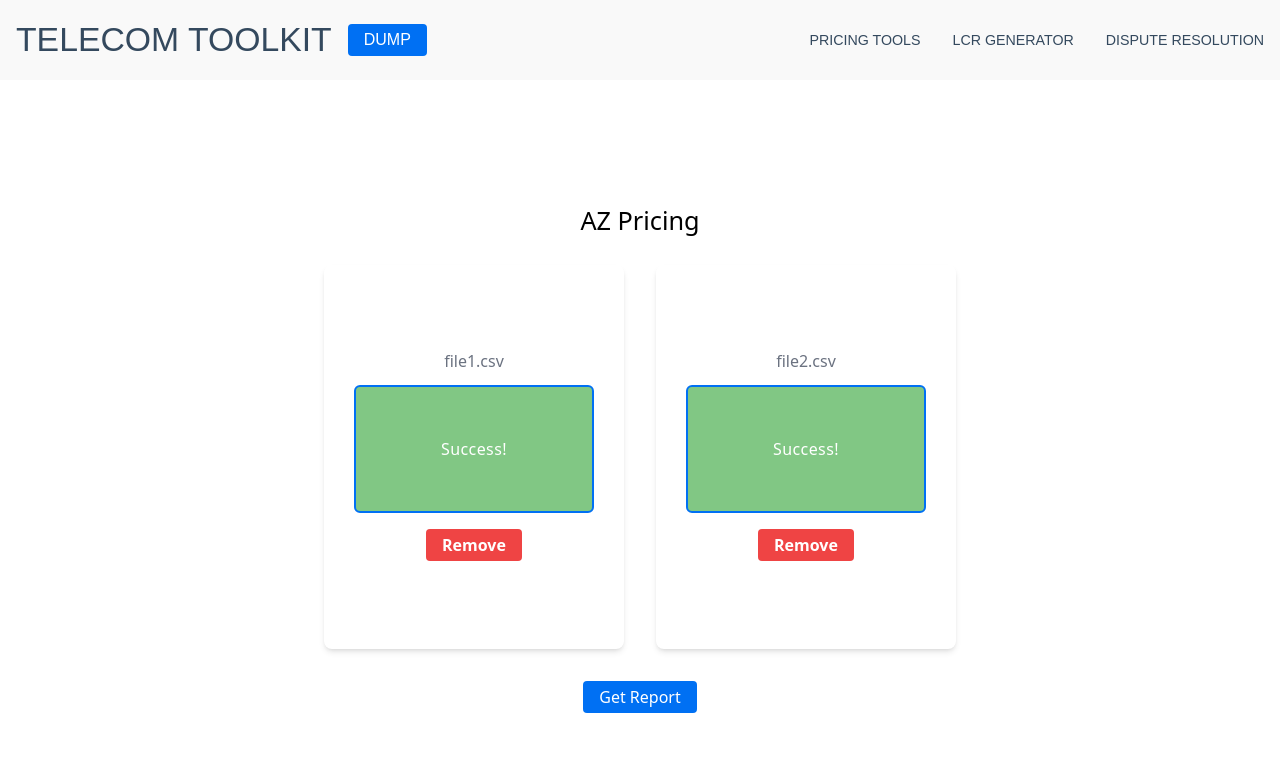
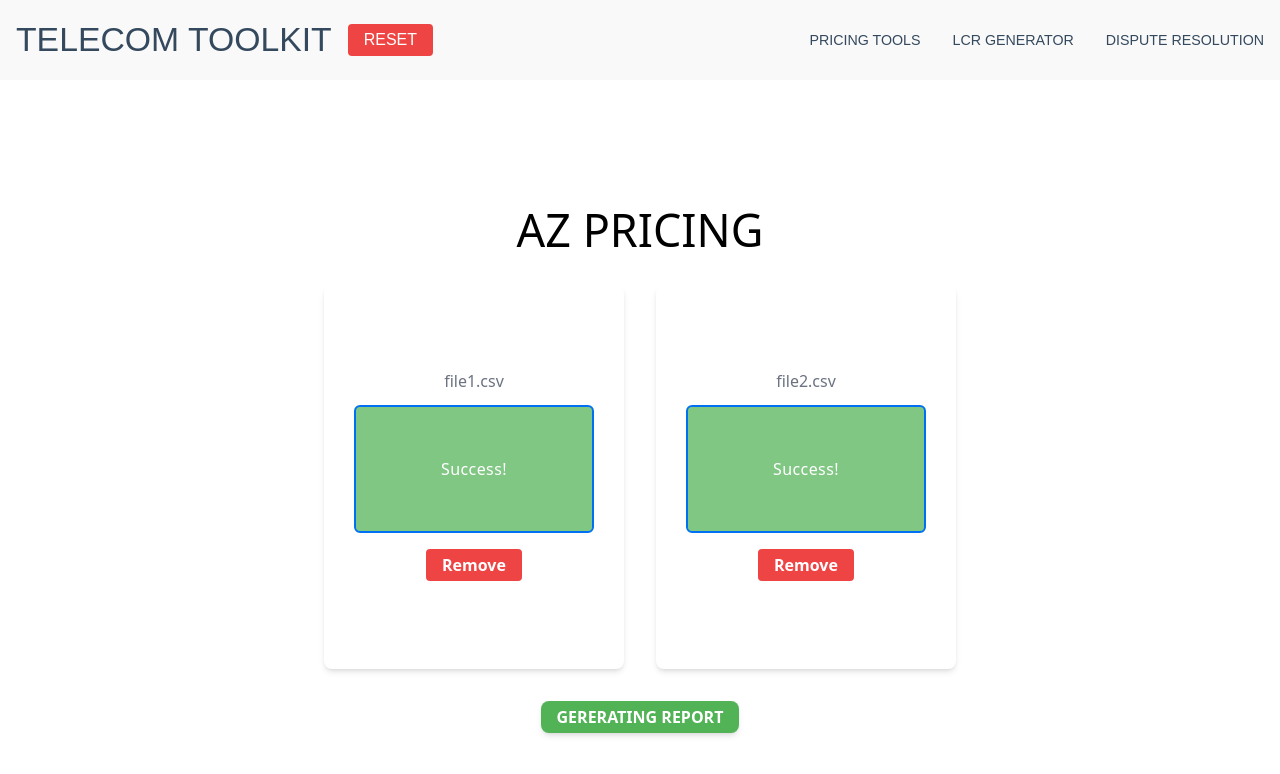
Before and after one commit to kdjordan/voip-accelerator, a Vue app: page / in a window 1280 px wide. Both pictures are taken after a click on the button "Get Report". Shown: the top 774 px of the page. Built offline with nearby package versions, Linux system fonts and the light colour scheme.

Commit message:
added reset dbs after report done

```diff
--- a/src/App.vue
+++ b/src/App.vue
@@ -135,4 +135,20 @@
 	.hover\:bg-blue-600:hover {
 		background-color: #005bb5;
 	}
+	.pulse {
+		background-color: #4caf50; /* Initial background color */
+		animation: pulse 1s infinite;
+	}
+
+	@keyframes pulse {
+		0% {
+			background-color: #4caf50; /* Initial color */
+		}
+		50% {
+			background-color: #81c784; /* Midpoint color */
+		}
+		100% {
+			background-color: #4caf50; /* Initial color */
+		}
+	}
 </style>
--- a/src/components/DumpDbButton.vue
+++ /dev/null
@@ -1,61 +0,0 @@
-<template>
-	<button
-		@click="dumpDB"
-		class="bg-blue-500 text-white py-2 px-4 rounded hover:bg-blue-600 transition text-center ml-4"
-	>
-		DUMP
-	</button>
-</template>
-
-<script setup lang="ts">
-	function dumpDB() {
-		deleteUS();
-		deleteAZ();
-		localStorage.clear();
-		setTimeout(() => {
-			window.location.reload();
-		}, 1000);
-	}
-
-	function deleteUS() {
-		const deleteRequest = window.indexedDB.deleteDatabase('us');
-
-		deleteRequest.onsuccess = function () {
-			console.log(`Deleted database US successfully.`);
-		};
-
-		deleteRequest.onerror = function (event) {
-			console.error(
-				`Error deleting database US:`,
-				deleteRequest.error
-			);
-		};
-
-		deleteRequest.onblocked = function () {
-			console.warn(
-				`Deletion of database US is blocked. Close all connections.`
-			);
-		};
-	}
-
-	function deleteAZ() {
-		const deleteRequest = window.indexedDB.deleteDatabase('az');
-
-		deleteRequest.onsuccess = function () {
-			console.log(`Deleted database AZ successfully.`);
-		};
-
-		deleteRequest.onerror = function (event) {
-			console.error(
-				`Error deleting database AZ:`,
-				deleteRequest.error
-			);
-		};
-
-		deleteRequest.onblocked = function () {
-			console.warn(
-				`Deletion of database AZ is blocked. Close all connections.`
-			);
-		};
-	}
-</script>
--- a/src/components/TheHeader.vue
+++ b/src/components/TheHeader.vue
@@ -4,7 +4,13 @@
       <div>
         <h1 class="uppercase lg:text-sizeXl">Telecom Toolkit</h1>
       </div>
-      <DumpBtn />
+      <button
+      @click="deleteIndexedDBDatabases(['az', 'us'])"
+			class="bg-red-500 text-white py-2 px-4 rounded hover:bg-red-600 transition ml-4"
+		>
+			RESET
+		</button>
+
       <div class="ml-auto relative">
         <ul class="flex gap-8 whitespace-nowrap text-sizeSm uppercase">
           <li class="relative">
@@ -47,7 +53,8 @@
 
 <script setup lang="ts">
 import { ref, onMounted, onBeforeUnmount } from 'vue';
-import DumpBtn from './DumpDbButton.vue';
+import { deleteIndexedDBDatabases } from '@/utils/resetIndexDb';
+// const { deleteDataBase } = useIndexedDB();
 
 const isDropdownOpen = ref(false);
 
@@ -66,6 +73,10 @@ const handleClickOutside = (event: MouseEvent) => {
   }
 };
 
+function deleteAllDBs() {
+
+}
+
 onMounted(() => {
   document.addEventListener('click', handleClickOutside);
 });
--- a/src/components/UploadComponent.vue
+++ b/src/components/UploadComponent.vue
@@ -244,21 +244,4 @@
 		border-color: inherit; /* Disable hover effect */
 		cursor: not-allowed; /* Optionally change the cursor to indicate disabled state */
 	}
-
-	.pulse {
-		background-color: #4caf50; /* Initial background color */
-		animation: pulse 1s infinite;
-	}
-
-	@keyframes pulse {
-		0% {
-			background-color: #4caf50; /* Initial color */
-		}
-		50% {
-			background-color: #81c784; /* Midpoint color */
-		}
-		100% {
-			background-color: #4caf50; /* Initial color */
-		}
-	}
 </style>
--- a/src/composables/useIndexDB.ts
+++ b/src/composables/useIndexDB.ts
@@ -164,6 +164,7 @@ export default function useIndexedDB() {
   return {
     storeInIndexedDB,
     loadFromIndexedDB,
-    deleteObjectStore
+    deleteObjectStore,
+
   };
 }
--- a/src/utils/resetIndexDb.ts
+++ b/src/utils/resetIndexDb.ts
@@ -8,4 +8,7 @@ export async function deleteIndexedDBDatabases(dbNames: string[]) {
       console.error(`Error deleting database ${dbName}:`, (event.target as IDBRequest).error);
     };
   });
+  if (dbNames.length > 1) {
+    window.location.reload();
+  }
 }
--- a/src/views/AzPricing.vue
+++ b/src/views/AzPricing.vue
@@ -1,8 +1,18 @@
 <template>
 	<div class="flex flex-col items-center pt-32 gap-8">
-		<h1 class="text-sizeLg">AZ Pricing</h1>
+		<h1 class="text-size2xl uppercase">AZ Pricing</h1>
+		<button
+			@click="deleteIndexedDBDatabases(['az'])"
+			v-if="report"
+			class="bg-red-500 text-white py-2 px-4 rounded hover:bg-red-600 transition ml-4"
+		>
+			RESET
+		</button>
 
-		<div class="flex items-center justify-center gap-8 flex-wrap">
+		<div
+			v-if="!report"
+			class="flex items-center justify-center gap-8 flex-wrap"
+		>
 			<UploadComponent
 				typeOfComponent="owner"
 				:DBname="theDb"
@@ -18,9 +28,14 @@
 			/>
 		</div>
 		<div>
-			<!-- {{ dbStore.isComponentDisabled('az1') }} -->
-			<!-- {{ dbStore }} -->
+			<div
+				v-if="isGeneratingReport"
+				class="bg-blue-500 hover:bg-blue-600 text-white font-bold py-2 px-4 rounded-lg shadow-md cursor-pointer pulse"
+			>
+				<p class="text-center">GERERATING REPORT</p>
+			</div>
 			<button
+				v-if="!isGeneratingReport && !report"
 				@click="makeReport"
 				:disabled="!dbStore.getIsAZfull"
 				:class="{
@@ -41,11 +56,12 @@
 		DBversion::{{ DBstore.globalDBVersion }}<br /> -->
 		<!-- File uploading::{{ dbStore }}<br /> -->
 		<div>
-        <GenerateReport v-if="report"
+			<GenerateReport
+				v-if="report"
 				:report="report"
-				:details="{fileName1: 'file.csv', fileName2: 'file2.csv'}"
-        />
-      </div>
+				:details="{ fileName1: 'file.csv', fileName2: 'file2.csv' }"
+			/>
+		</div>
 	</div>
 </template>
 
@@ -55,7 +71,7 @@
 	import GenerateReport from '../components/GenerateReport.vue';
 	import { type ComparisonReport } from '../../types/app-types';
 	import useIndexedDB from '../composables/useIndexDB';
-
+	import { deleteIndexedDBDatabases } from '@/utils/resetIndexDb';
 	const { loadFromIndexedDB } = useIndexedDB();
 	import { useDBstate } from '@/stores/dbStore';
 	import { ref } from 'vue';
@@ -64,16 +80,14 @@
 	const theDb = ref<string>('az');
 	const component1 = ref<string>('az1');
 	const component2 = ref<string>('az2');
-	const isGeneratingReport = ref<boolean>(false)
-
+	const isGeneratingReport = ref<boolean>(false);
 
 	// const isReporting = ref<boolean>(false);
 	const report = ref<ComparisonReport | null>(null);
 
-
 	async function makeReport() {
-		console.log('going in')
-
+		console.log('going in');
+		isGeneratingReport.value = true;
 		try {
 			const file1 = await loadFromIndexedDB(
 				theDb.value,
@@ -91,15 +105,18 @@
 
 			worker.onmessage = (event) => {
 				const comparisonReport: ComparisonReport = event.data;
-				report.value = comparisonReport
+				report.value = comparisonReport;
+				isGeneratingReport.value = false;
 				// Update state or UI with the comparison report
 			};
 
 			worker.onerror = (error) => {
+				isGeneratingReport.value = false;
 				console.error('Error from worker:', error);
 				// Handle error condition
 			};
 		} catch (error) {
+			isGeneratingReport.value = false;
 			console.error('Failed to load data from IndexedDB:', error);
 			// Handle error loading data from IndexedDB
 		}
```
